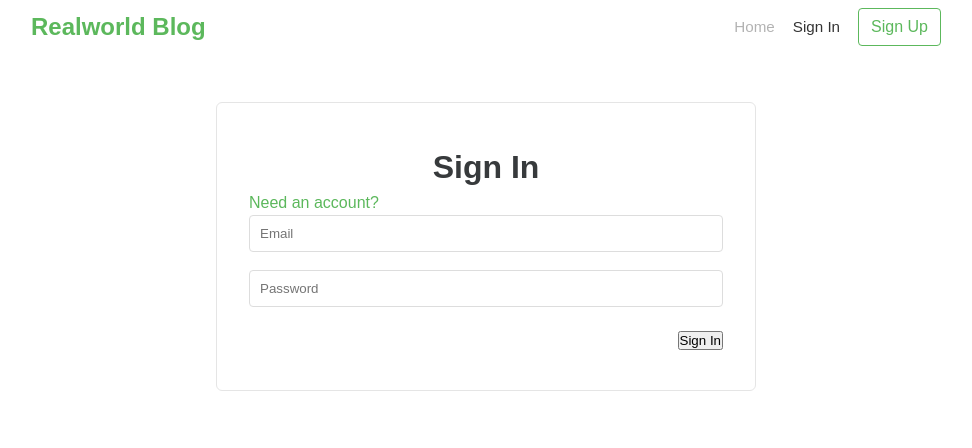
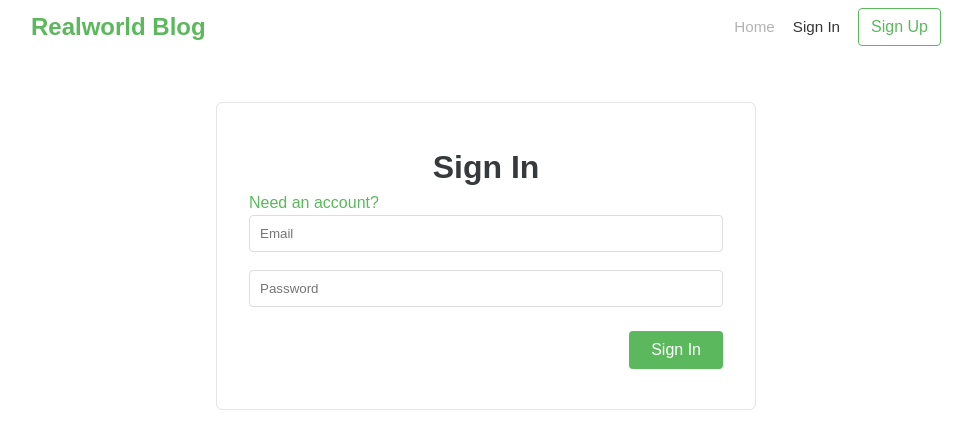
Before and after one commit to YunaWon89/SimpleBlogPlatform, a React (Vite) app: page /#/sign-in in a window 1280 px wide. Shown: the top 448 px of the page, without its empty margins (154-1126 px from the left). Built offline with nearby package versions, Linux system fonts and the light colour scheme.

Commit message:
btn style

```diff
--- a/src/App.css
+++ b/src/App.css
@@ -456,6 +456,31 @@
   cursor: not-allowed;
 }
 
+.btn {
+  display: inline-block;
+  padding: 10px 22px;
+  border: none;
+  border-radius: 4px;
+  font-size: 1rem;
+  font-weight: 500;
+  cursor: pointer;
+  transition: 0.2s;
+}
+
+.btn-primary {
+  background: var(--primary-color);
+  color: #fff;
+}
+
+.btn-primary:hover:not(:disabled) {
+  background: var(--primary-dark);
+}
+
+.btn-primary:disabled {
+  opacity: 0.6;
+  cursor: not-allowed;
+}
+
 .newpost-footer {
   display: flex;
   justify-content: space-between;
```
